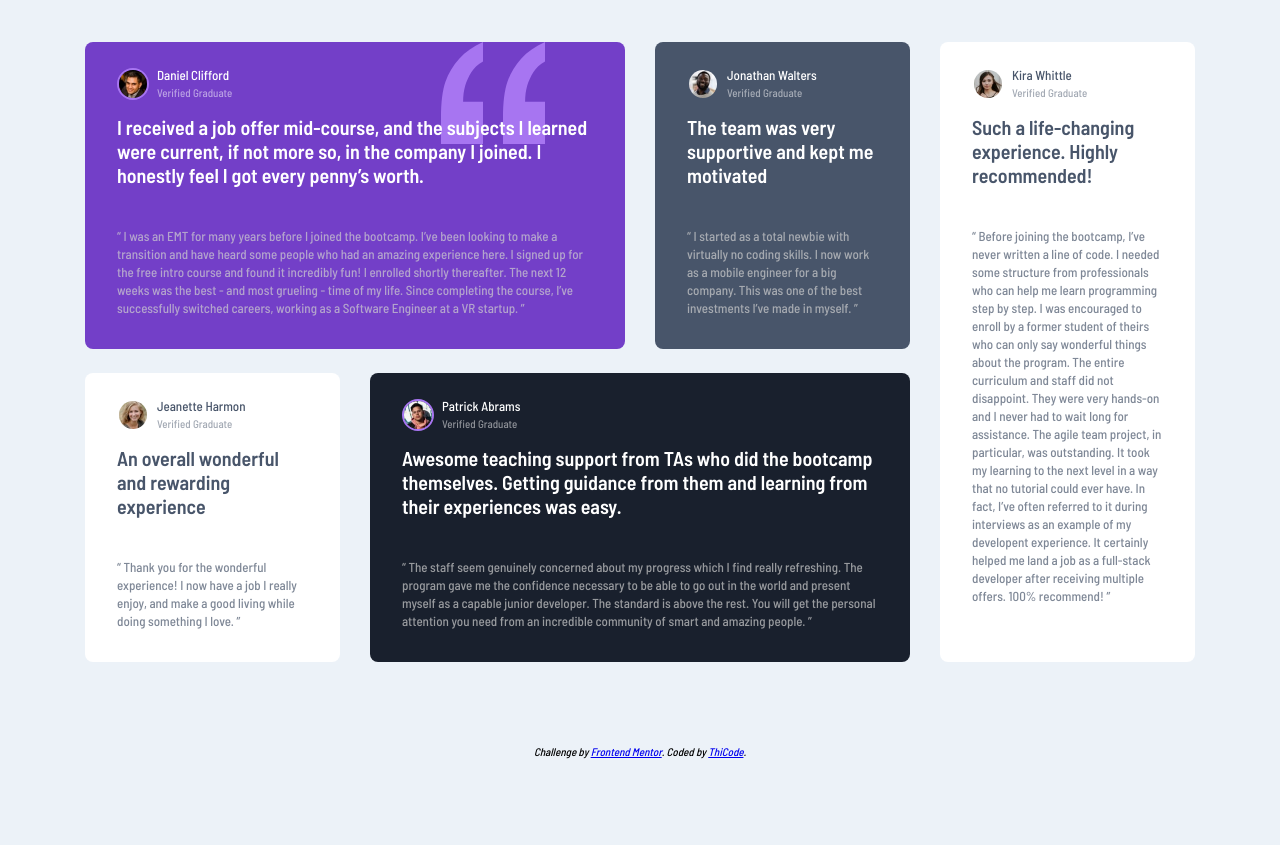
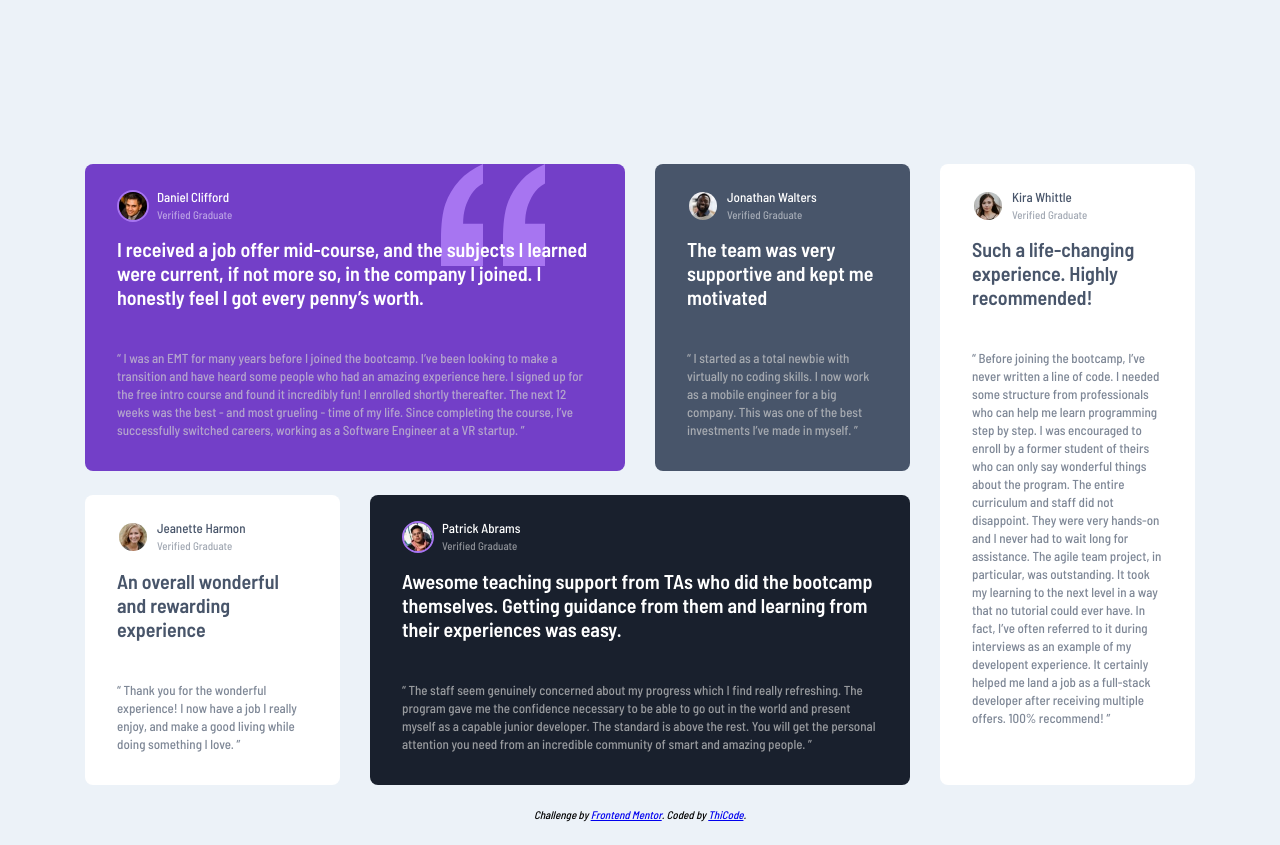
Before and after one commit to ThiCode126/Testimonials-grid-section, a website built with Parcel: page index.html in a window 1280 px wide. Before the commit the page ends 800 px from the top, so only its background shows below. Built offline with nearby package versions, Linux system fonts and the light colour scheme.

Commit message:
Fix Design for ScreenShot

```diff
--- a/style/body.scss
+++ b/style/body.scss
@@ -2,7 +2,7 @@ body {
     display: flex;
     flex-direction: column;
     align-items: center;
-    justify-content: space-around;
+    justify-content: space-between;
     min-height: 100vh;
     background-color: #ECF2F8;
     font-family: 'Barlow Semi Condensed', sans-serif;
@@ -26,5 +26,6 @@ body {
     .attribution {
         font-style: italic;
         font-size: 11px;
+        margin: 24px 0;
     }
 }
--- a/style/grid.scss
+++ b/style/grid.scss
@@ -2,6 +2,7 @@
     display: grid;
     grid-template-columns: 1fr;
     grid-gap: 24px;
+    margin-top: 71px;
 }
 
 /* ######################################## */
@@ -9,6 +10,7 @@
 /* ######################################## */
 @media (min-width: 1080px) {
     .grid {
+        margin-top: 164px;
         grid-template-columns: repeat(4, 255px);
         grid-gap: 24px 30px;
 
```
